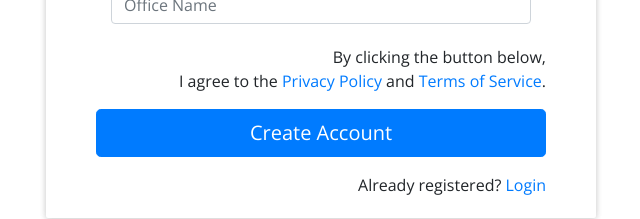
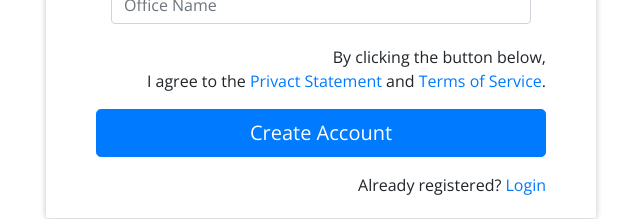
Before and after one commit to lenayj/RIO, a React (Create React App) app: page /signup in a window 1280 px wide. Shown: the part 552-771 px from the top of the page, without its empty margins (319-959 px from the left). Built offline with nearby package versions, Linux system fonts and the light colour scheme.

Commit message:
remove header from signup page

```diff
--- a/src/components/Signup.js
+++ b/src/components/Signup.js
@@ -2,6 +2,7 @@ import '../css/SignUp.css';
 import React from "react";
 import { Link } from 'react-router-dom';
 import { useForm } from 'react-hook-form';
+
 
 function SignUp () {
 
@@ -115,7 +116,7 @@ function SignUp () {
 */}
                   <div className="privacy-policy mb-3 mt-3 text-right">
                     <div>By clicking the button below,</div>
-                    <div>I agree to the <a rel="noopener noreferrer" target="_blank" href="http://labslip.uniortholab.com/privacy-statement/">Privacy Policy</a> and
+                    <div>I agree to the <Link to='/privacyStatement' target="_blank">Privact Statement</Link> and
                     <a rel="noopener noreferrer" target="_blank" href="http://labslip.uniortholab.com/terms-of-service/"> Terms of Service</a>.
                     </div>
                   </div>
```
